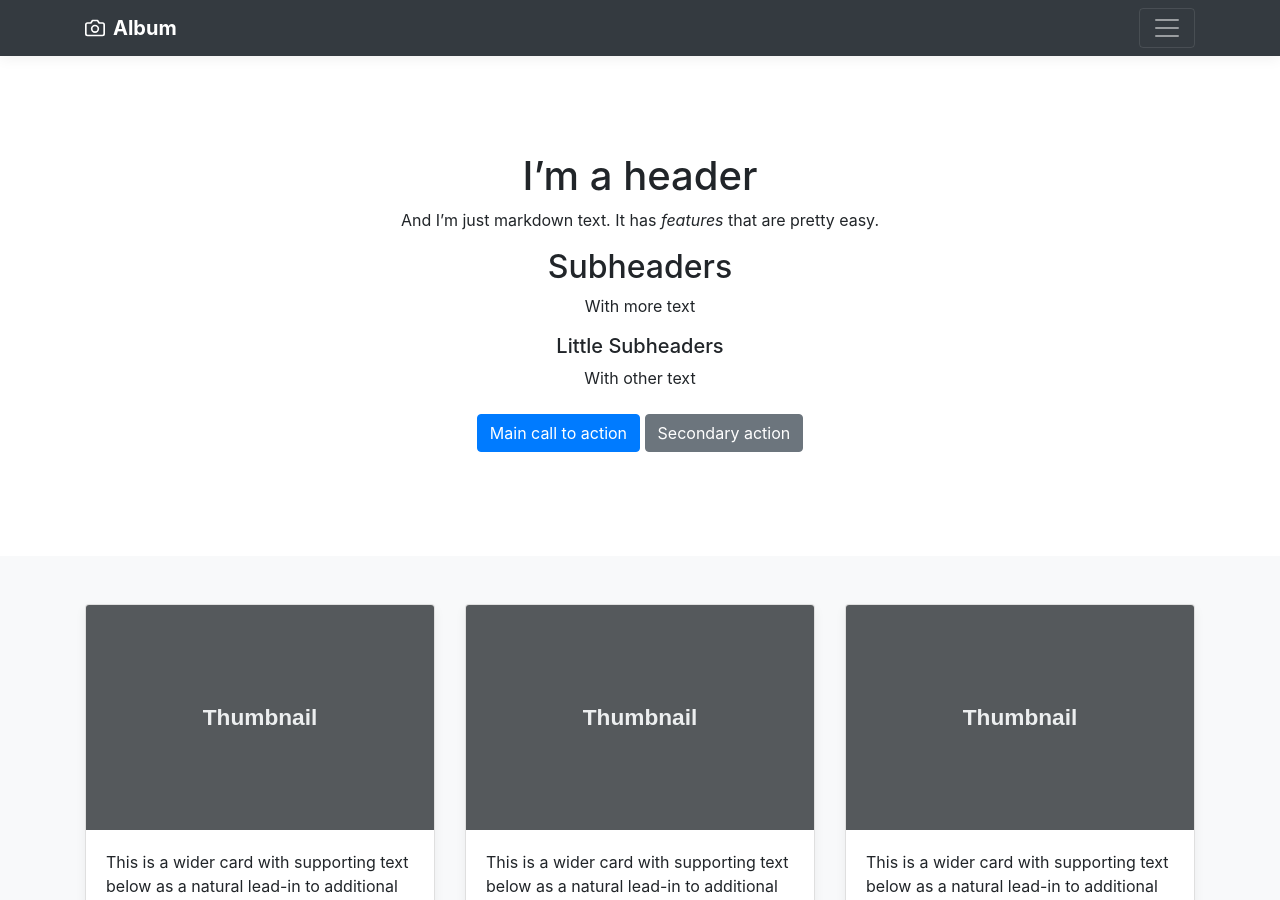
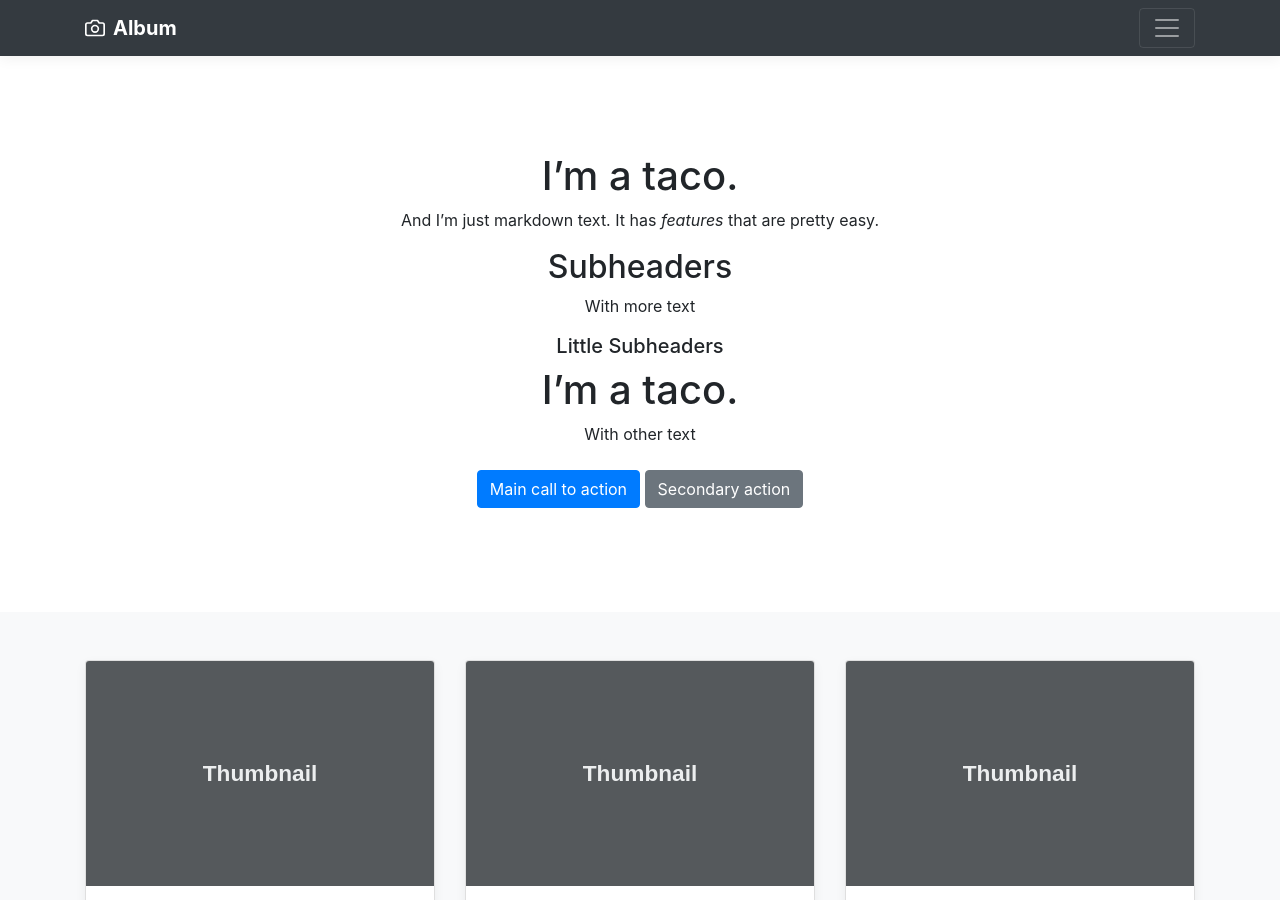
Before and after one commit to youthinfront/youthinfront-site, a Jekyll site: the page built from index.md, in a window 1280 px wide and 900 px high. Built offline with Jekyll 4.4.1, drawn with Linux system fonts in a browser that asks for light colours; nearby versions of some CDN libraries; our own code applies the rules of GitHub Pages for plain Markdown files.

Commit message:
Update index.md

```diff
--- a/index.md
+++ b/index.md
@@ -2,7 +2,7 @@
 layout: home
 ---
 
-I'm a header
+I'm a taco.
 ============
 
 And I'm just markdown text.  It has *features* that are pretty easy.
@@ -14,4 +14,7 @@ With more text
 
 ##### Little Subheaders
 
+I'm a taco.
+============
+
 With other text
```
